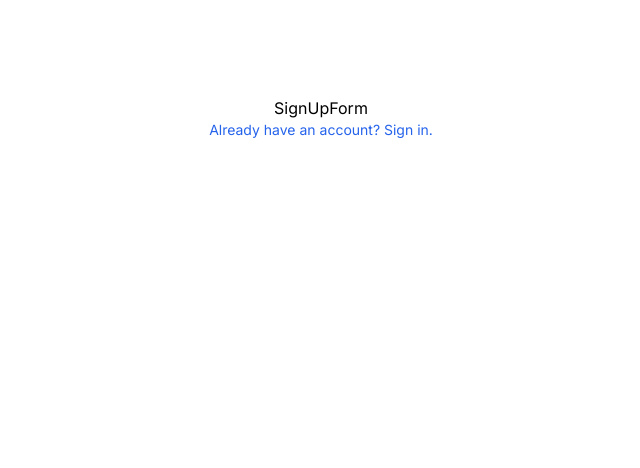
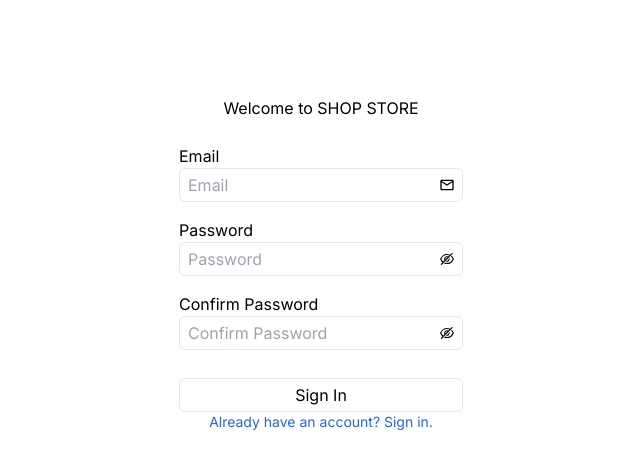
Before and after one commit to thitiphongD/my-shop, a Next.js app: page /en/auth in a window 1280 px wide. Both pictures are taken after a click on the element "Create account.". Shown: the top 468 px of the page, without its empty margins (319-959 px from the left). Built offline with nearby package versions, Linux system fonts and the light colour scheme; no server answers.

Commit message:
fix error form type

```diff
--- a/src/app/[locale]/auth/page.tsx
+++ b/src/app/[locale]/auth/page.tsx
@@ -1,31 +1,39 @@
 "use client";
 import React, { useState } from "react";
-import SignInForm from "../components/form/SignForm";
+import SignInForm from "../components/form/SignInForm";
 import SignUpForm from "../components/form/SignUpForm";
 
-enum FormType {
-  SignIn = "signIn",
-  SignUp = "signUp",
+export enum AuthFormType {
+  SignIn = 1,
+  SignUp,
 }
 
 const AuthPage = () => {
-  const [formType, setFormType] = useState<FormType>(FormType.SignIn);
+  const [formType, setFormType] = useState<AuthFormType>(AuthFormType.SignIn);
 
   const handleForm = () => {
     setFormType((prevType) =>
-      prevType === FormType.SignIn ? FormType.SignUp : FormType.SignIn
+      prevType === AuthFormType.SignIn
+        ? AuthFormType.SignUp
+        : AuthFormType.SignIn
     );
   };
 
   return (
     <div className="flex flex-col items-center justify-between py-24">
-      {formType === FormType.SignIn ? <SignInForm /> : <SignUpForm />}
+      <span>Welcome to SHOP STORE</span>
+      <br />
+      {formType === AuthFormType.SignIn ? (
+        <SignInForm />
+      ) : (
+        <SignUpForm onBack={handleForm} />
+      )}
 
       <span
         className="text-blue-600 text-sm cursor-pointer"
         onClick={handleForm}
       >
-        {formType === FormType.SignIn
+        {formType === AuthFormType.SignIn
           ? "Create account."
           : "Already have an account? Sign in."}
       </span>
--- a/src/app/[locale]/components/form/FormField.tsx
+++ b/src/app/[locale]/components/form/FormField.tsx
@@ -31,7 +31,7 @@ const FormField: React.FC<FormFieldProps> = ({
         <input
           type={isPasswordVisible && togglePasswordVisibility ? "text" : type}
           placeholder={placeholder}
-          {...register(name, { valueAsNumber })}
+          {...register(name, { valueAsNumber })} // Correctly using register
           id={name}
           aria-required={required}
           className={`input-with-icon ${error ? "border-red-500" : ""}`}
--- a/src/app/[locale]/components/form/SignForm.tsx
+++ b/src/app/[locale]/components/form/SignInForm.tsx
@@ -7,10 +7,9 @@ import { useForm } from "react-hook-form";
 import React, { useState } from "react";
 import { z } from "zod";
 import { zodResolver } from "@hookform/resolvers/zod";
-import FormField from "../../components/form/FormField";
+import FormField from "./FormField";
 import { MdOutlineMail } from "react-icons/md";
 import Link from "next/link";
-import { Divider } from "antd";
 
 type SignInFormType = z.infer<typeof loginUserSchema>;
 
@@ -46,7 +45,6 @@ const SignInForm = () => {
   });
 
   return (
-    <>
     <form className="space-y-3" onSubmit={onSubmit}>
       <div className="grid col-auto">
         <FormField
@@ -76,9 +74,7 @@ const SignInForm = () => {
       <button className="w-full" type="submit">
         Sign In
       </button>
-        <Divider />
     </form>
-    </>
   );
 };
 
--- a/src/app/[locale]/components/form/SignUpForm.tsx
+++ b/src/app/[locale]/components/form/SignUpForm.tsx
@@ -1,7 +1,76 @@
 import React from "react";
+import FormField from "./FormField";
+import { z } from "zod";
+import { zodResolver } from "@hookform/resolvers/zod";
+import { signUpUserSchema } from "@/app/validation/authValidationSchema";
+import { useForm } from "react-hook-form";
+import { useRouter } from "next/navigation";
+import { MdOutlineMail } from "react-icons/md";
 
-const SignUpForm = () => {
-  return <div>SignUpForm</div>;
+interface Props {
+  onBack: () => void;
+}
+type SignUpFormType = z.infer<typeof signUpUserSchema>;
+
+const SignUpForm: React.FC<Props> = ({ onBack }) => {
+  const router = useRouter();
+
+  const {
+    register,
+    handleSubmit,
+    formState: { errors },
+    reset,
+  } = useForm<SignUpFormType>({
+    resolver: zodResolver(signUpUserSchema),
+  });
+
+  const onSubmit = handleSubmit(async (data) => {
+    try {
+      reset();
+      router.push(`/auth`);
+    } catch (error) {
+      console.log(error);
+    }
+  });
+
+  return (
+    <form className="space-y-3" onSubmit={onSubmit}>
+      <div className="grid col-auto">
+        <FormField
+          type="text"
+          placeholder="Email"
+          name="email"
+          register={register}
+          error={errors.email}
+          label="Email"
+          icon={<MdOutlineMail />}
+        />
+        <FormField
+          type="password"
+          placeholder="Password"
+          name="password"
+          register={register}
+          error={errors.password}
+          label="Password"
+          togglePasswordVisibility={true}
+        />
+
+        <FormField
+          type="password"
+          placeholder="Confirm Password"
+          name="confirmPassword"
+          register={register}
+          error={errors.confirmPassword}
+          label="Confirm Password"
+          togglePasswordVisibility={true}
+        />
+      </div>
+
+      <button onClick={onBack} className="w-full" type="submit">
+        Sign In
+      </button>
+    </form>
+  );
 };
 
 export default SignUpForm;
--- a/src/app/[locale]/types/types.ts
+++ b/src/app/[locale]/types/types.ts
@@ -12,14 +12,14 @@ export type InputType = "text" | "email" | "password" | "number";
 export type ValidFieldNames = keyof FormData;
 
 export type FormFieldProps = {
-  type: string;
+  type: InputType;
   placeholder: string;
-  name: keyof FormData; // Use keyof FormData for the name property
-  register: UseFormRegister<FormData>;
+  name: keyof FormData;
+  register: UseFormRegister<any>;
   error: FieldError | undefined;
   valueAsNumber?: boolean;
   label?: string;
   required?: boolean;
-  icon?: React.ReactNode;
+  icon?: ReactNode;
   togglePasswordVisibility?: boolean;
 };
```
Lines whose indentation alone changed are shown as unchanged.
